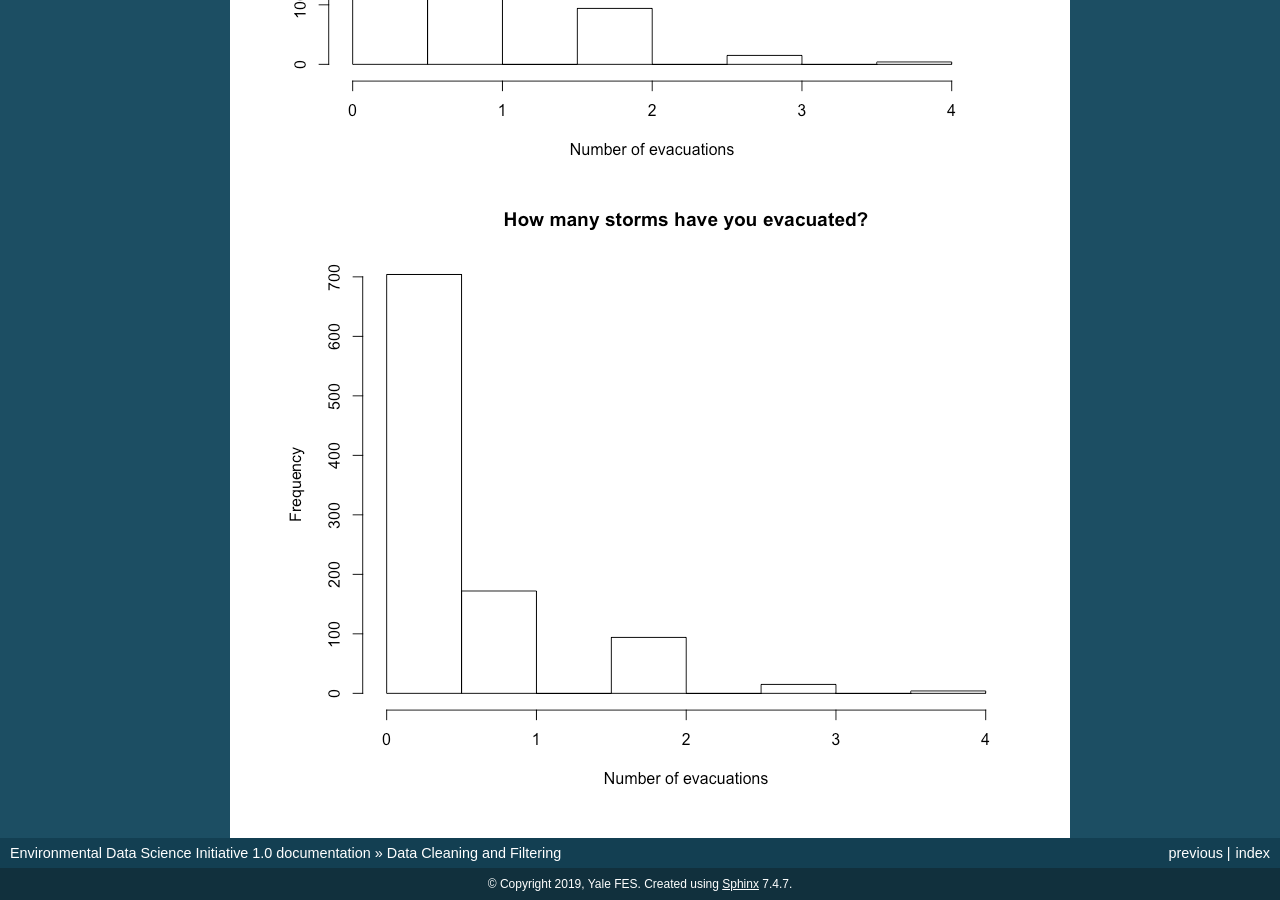
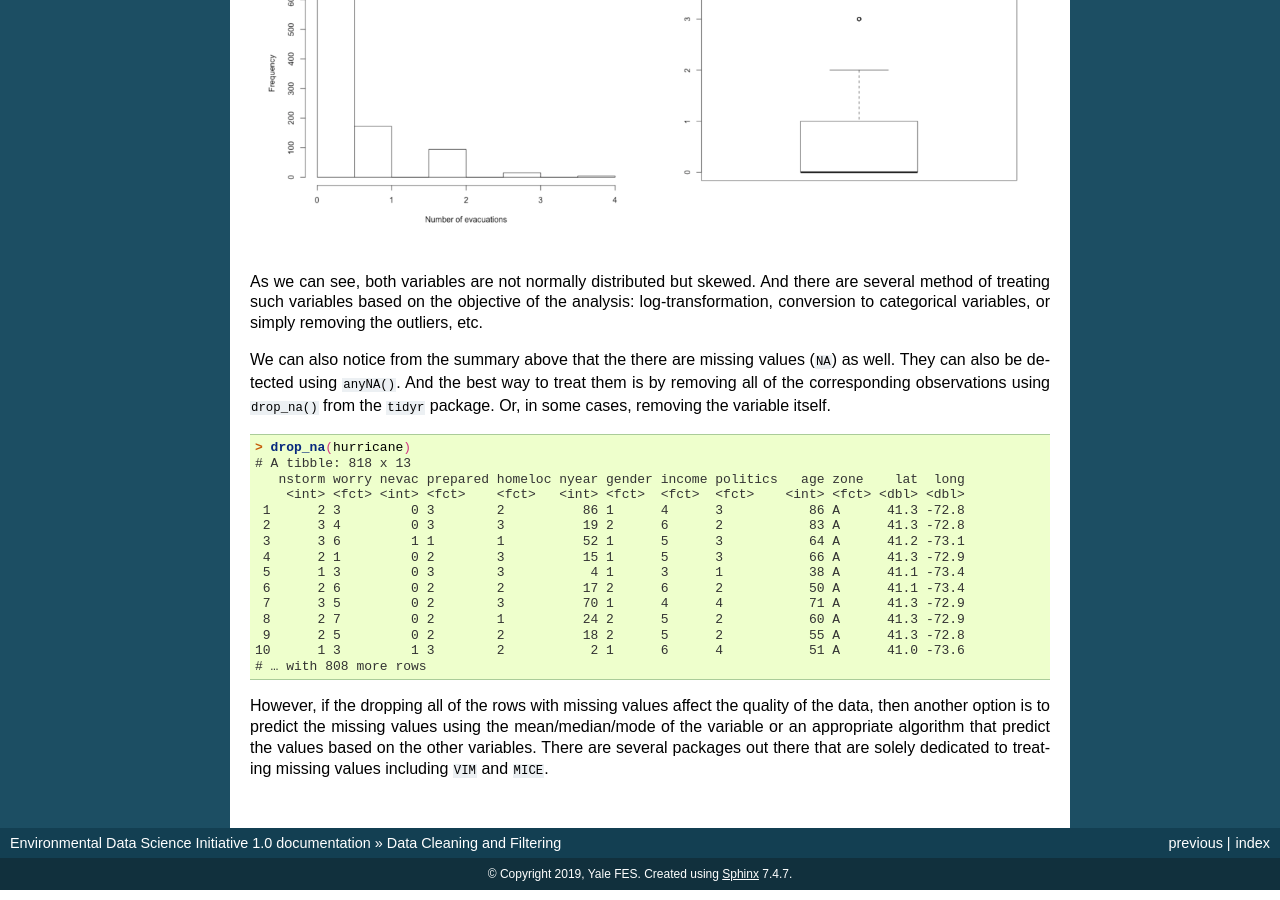
Before and after one commit to rajaoberison/edsy, a Sphinx documentation site: the page built from docs/data_cleaning_and_filtering.rst, in a window 1280 px wide and 900 px high, scrolled down 2073 px. Built offline with Sphinx 7.4.7, drawn with Linux system fonts in a browser that asks for light colours; some of the changed text lies outside the part shown.

Commit message:
cleaning

```diff
--- a/docs/data_cleaning_and_filtering.rst
+++ b/docs/data_cleaning_and_filtering.rst
@@ -98,19 +98,45 @@ As we can see, there might be some anomalies with variables:
 * :code:`zone`: as most of the respondents are from Zone A. But this is basically related to the survey method which would later require that some weighting of the variables would be applied.
 
 
-For :code:`nstorm` and :code:`nevac`, we can better investigate what's going on by actually visualizing them in a histogram using the :code:`hist()`.
+For :code:`nstorm` and :code:`nevac`, we can better investigate what's going on by actually visualizing them in a histogram using the :code:`hist()` or :code:`boxplot()`.
 
 
 .. code-block:: r
 
     hist(hurricane$nstorm, breaks=10, main="How many storms have you experienced?", xlab="Number of storms")
+    boxplot(hurricane$nstorm)
+
     hist(hurricane$nevac, breaks=10, main="How many storms have you evacuated?", xlab="Number of evacuations")
+    boxplot(hurricane$nevac)
 
 
-.. image:: https://raw.githubusercontent.com/rajaoberison/edsy/master/images/nstorm.png
-   :align: left
-   :alt: nstorm
+.. image:: https://raw.githubusercontent.com/rajaoberison/edsy/master/images/histbox.png
+   :align: center
+   :alt: histbox
 
-.. image:: https://raw.githubusercontent.com/rajaoberison/edsy/master/images/nevac.png
-   :align: right
-   :alt: nevac
+
+As we can see, both variables are not normally distributed but skewed. And there are several method of treating such variables based on the objective of the analysis: log-transformation, conversion to categorical variables, or simply removing the outliers, etc.
+
+We can also notice from the summary above that the there are missing values (:code:`NA`) as well. They can also be detected using :code:`anyNA()`. And the best way to treat them is by removing all of the corresponding observations using :code:`drop_na()` from the :code:`tidyr` package. Or, in some cases, removing the variable itself.
+
+
+.. code-block:: rout
+
+    > drop_na(hurricane)
+    # A tibble: 818 x 13
+       nstorm worry nevac prepared homeloc nyear gender income politics   age zone    lat  long
+        <int> <fct> <int> <fct>    <fct>   <int> <fct>  <fct>  <fct>    <int> <fct> <dbl> <dbl>
+     1      2 3         0 3        2          86 1      4      3           86 A      41.3 -72.8
+     2      3 4         0 3        3          19 2      6      2           83 A      41.3 -72.8
+     3      3 6         1 1        1          52 1      5      3           64 A      41.2 -73.1
+     4      2 1         0 2        3          15 1      5      3           66 A      41.3 -72.9
+     5      1 3         0 3        3           4 1      3      1           38 A      41.1 -73.4
+     6      2 6         0 2        2          17 2      6      2           50 A      41.1 -73.4
+     7      3 5         0 2        3          70 1      4      4           71 A      41.3 -72.9
+     8      2 7         0 2        1          24 2      5      2           60 A      41.3 -72.9
+     9      2 5         0 2        2          18 2      5      2           55 A      41.3 -72.8
+    10      1 3         1 3        2           2 1      6      4           51 A      41.0 -73.6
+    # … with 808 more rows
+
+
+However, if the dropping all of the rows with missing values affect the quality of the data, then another option is to predict the missing values using the mean/median/mode of the variable or an appropriate algorithm that predict the values based on the other variables. There are several packages out there that are solely dedicated to treating missing values including :code:`VIM` and :code:`MICE`.
```
Also changed, not shown: images/histbox.png (added).
